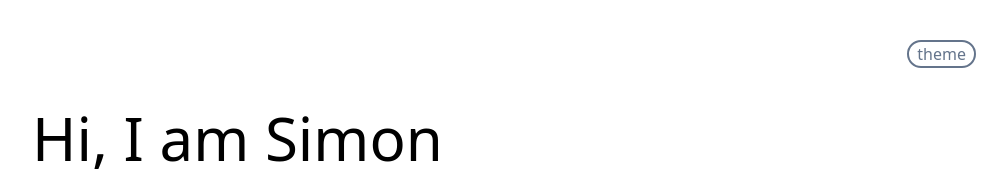
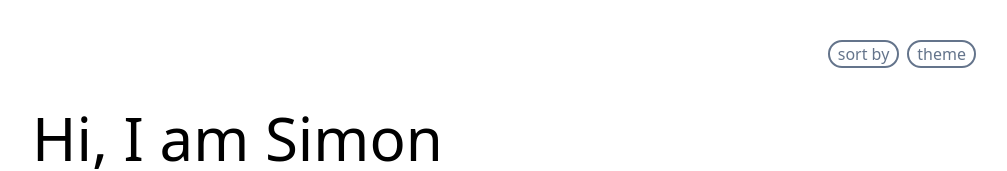
Before and after one commit to simon-hng/portfolio-old, a Next.js app: page / in a window 1280 px wide. Shown: the top 171 px of the page, without its empty margins (136-1143 px from the left). Built offline with nearby package versions, Linux system fonts and the light colour scheme.

Commit message:
refactor component structure for sorting

```diff
--- a/components/header.tsx
+++ b/components/header.tsx
@@ -3,14 +3,16 @@ interface headerProps {
   setIsDarkMode: (isDarkMode: boolean) => void;
 }
 
+const btn =
+  "rounded-full border-solid border-2 border-slate-500 dark:border-slate-400 dark:text-slate-400 px-2";
+
 const Header = ({ setIsDarkMode, isDarkMode }: headerProps) => (
   <header className="flex flex-row-reverse">
-    <button
-      className="rounded-full border-solid border-2 border-slate-500 dark:border-slate-400 dark:text-slate-400 px-2"
-      onClick={() => setIsDarkMode(!isDarkMode)}
-    >
+    <button className={btn} onClick={() => setIsDarkMode(!isDarkMode)}>
       theme
     </button>
+
+    <button className={`${btn} mr-2`}>sort by</button>
   </header>
 );
 
--- /dev/null
+++ b/components/resume.tsx
@@ -0,0 +1,26 @@
+import Card from "../components/card";
+import cv from "../assets/cv.json";
+
+export const Resume = () => {
+  return (
+    <div>
+      <div className="mt-10">
+        <h2 className="font-bold text-xl text-black dark:text-white">
+          Working experience
+        </h2>
+        {cv.work.map((item) => (
+          <Card key={item.headline} {...item} />
+        ))}
+      </div>
+
+      <div className="mt-10">
+        <h2 className="font-bold text-xl text-black dark:text-white">
+          Education
+        </h2>
+        {cv.education.map((item) => (
+          <Card key={item.headline} {...item} />
+        ))}
+      </div>
+    </div>
+  );
+};
--- a/pages/_app.tsx
+++ b/pages/_app.tsx
@@ -1,12 +1,7 @@
-import Layout from "../components/layout";
 import "../styles/globals.css";
 
 const MyApp = ({ Component, pageProps }) => {
-  return (
-    <Layout>
-      <Component {...pageProps} />
-    </Layout>
-  );
+  return <Component {...pageProps} />;
 };
 
 export default MyApp;
--- a/pages/index.tsx
+++ b/pages/index.tsx
@@ -1,46 +1,63 @@
 import Head from "next/head";
-import Card from "../components/card";
-import cv from "../assets/cv.json";
+import { useEffect, useState } from "react";
+import Header from "../components/header";
+import Footer from "../components/footer";
+import { Resume } from "../components/resume";
 
-const Home = () => (
-  <div>
+function initialThemeIsDark() {
+  let initialThemeIsDark = true;
+
+  if (typeof window !== "undefined") {
+    initialThemeIsDark =
+      localStorage.theme === "dark" ||
+      window.matchMedia("(prefers-color-scheme: dark)").matches;
+  }
+
+  return initialThemeIsDark;
+}
+
+const Home = () => {
+  const [isDarkMode, setIsDarkMode] = useState(initialThemeIsDark());
+
+  useEffect(() => {
+    localStorage.setItem("theme", isDarkMode ? "dark" : "light");
+  }, [isDarkMode]);
+
+  const headerProps = { isDarkMode, setIsDarkMode };
+
+  return (
+    <div className={isDarkMode && "dark"}>
       <Head>
         <title>Portfolio</title>
         <meta name="description" content="Generated by create next app" />
         <link rel="icon" href="/favicon.ico" />
       </Head>
 
+      <div className="bg-white dark:bg-slate-900 text-slate-500 dark:text-slate-400 flex justify-center duration-500">
+        <main className="p-10 max-w-screen-lg">
           <div>
+            <Header {...headerProps} />
+
             <div className="my-10">
               <h1 className="text-6xl mb-5 text-black dark:text-white">
                 Hi, I am Simon
               </h1>
 
               <p className="text-slate-500">
-          Lorem ipsum Lorem ipsum dolor sit amet, consectetur adipiscing elit,
-          sed do eiusmod tempor incididunt ut labore et dolore magna aliqua.
+                Lorem ipsum Lorem ipsum dolor sit amet, consectetur adipiscing
+                elit, sed do eiusmod tempor incididunt ut labore et dolore magna
+                aliqua.
               </p>
             </div>
 
-      <div className="mt-10">
-        <h2 className="font-bold text-xl text-black dark:text-white">
-          Working experience
-        </h2>
-        {cv.work.map((item) => (
-          <Card key={item.headline} {...item} />
-        ))}
+            <Resume />
+          </div>
+        </main>
       </div>
 
-      <div className="mt-10">
-        <h2 className="font-bold text-xl text-black dark:text-white">
-          Education
-        </h2>
-        {cv.education.map((item) => (
-          <Card key={item.headline} {...item} />
-        ))}
-      </div>
-    </div>
+      <Footer />
     </div>
   );
+};
 
 export default Home;
```
Lines whose indentation alone changed are shown as unchanged.
